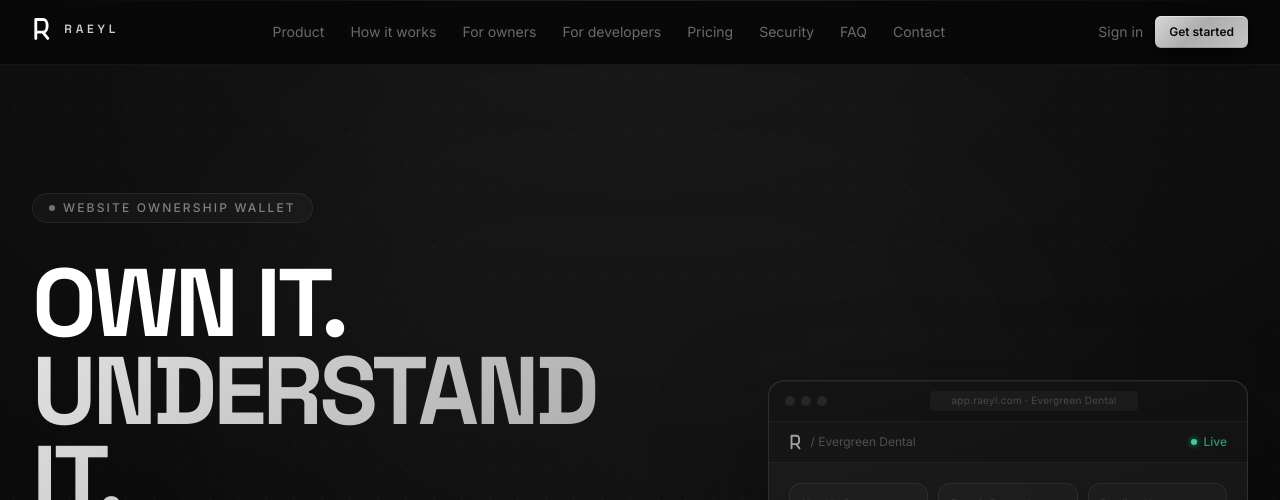
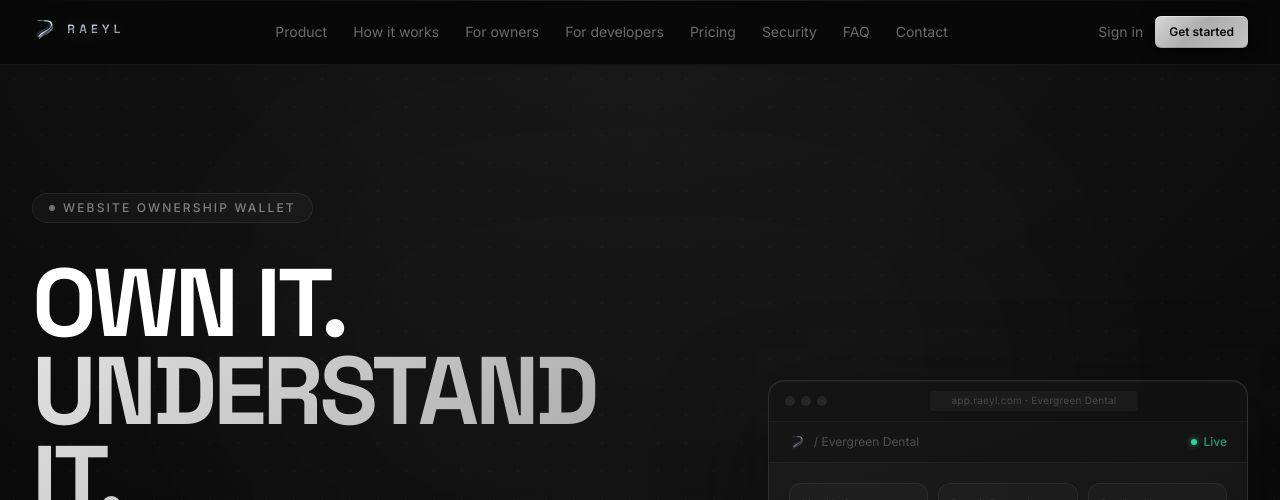
Before and after one commit to jvliondev/RAEYL, a Next.js app: page / in a window 1280 px wide. Shown: the top 500 px of the page. Built offline with nearby package versions, Linux system fonts and the light colour scheme.

Commit message:
Polish brand logo and UI card headers

```diff
--- a/app/accept-invite/[token]/page.tsx
+++ b/app/accept-invite/[token]/page.tsx
@@ -3,6 +3,7 @@
 import { acceptInvite } from "@/lib/actions/wallets";
 import { Button } from "@/components/ui/button";
 import { Card, CardContent, CardDescription, CardHeader, CardTitle } from "@/components/ui/card";
+import { RaeylLogo } from "@/components/ui/raeyl-logo";
 import { SubmitButton } from "@/components/ui/submit-button";
 import { getInvitePreview } from "@/lib/data/invites";
 import { formatDate } from "@/lib/utils";
@@ -20,7 +21,7 @@
     <main className="flex min-h-screen items-center justify-center px-4 py-10">
       <Card className="w-full max-w-2xl">
         <CardHeader className="block space-y-2">
-          <div className="text-sm font-semibold tracking-[0.22em]">RAEYL</div>
+          <RaeylLogo markClassName="h-9" />
           <CardTitle>Accept your website wallet</CardTitle>
           <CardDescription>
             This gives you a clear place to review your website systems, editing paths, billing, and access.
--- a/app/app/partner/page.tsx
+++ b/app/app/partner/page.tsx
@@ -67,8 +67,10 @@
         <div className="grid gap-6 lg:grid-cols-[1.2fr_0.8fr]">
           <Card>
             <CardHeader>
-              <CardTitle>Attributed wallets</CardTitle>
-              <CardDescription>Wallets referred through your partner account.</CardDescription>
+              <div>
+                <CardTitle>Attributed wallets</CardTitle>
+                <CardDescription>Wallets referred through your partner account.</CardDescription>
+              </div>
             </CardHeader>
             <CardContent className="space-y-3">
               {data.referrals.length === 0 ? (
--- a/app/app/settings/preferences/page.tsx
+++ b/app/app/settings/preferences/page.tsx
@@ -31,10 +31,12 @@
 
         <Card>
           <CardHeader>
-            <CardTitle>Display and workflow</CardTitle>
-            <CardDescription>
-              These settings control your personal view — they only affect your account.
-            </CardDescription>
+            <div>
+              <CardTitle>Display and workflow</CardTitle>
+              <CardDescription>
+                These settings control your personal view — they only affect your account.
+              </CardDescription>
+            </div>
           </CardHeader>
           <CardContent>
             <form action={saveUserPreferences} className="space-y-5">
--- a/app/app/wallets/[walletId]/billing/page.tsx
+++ b/app/app/wallets/[walletId]/billing/page.tsx
@@ -209,10 +209,12 @@
 
             <Card>
               <CardHeader>
+                <div>
                   <CardTitle>Invoice history</CardTitle>
                   <CardDescription>
                     Past RAEYL invoices appear here as Stripe events are received.
                   </CardDescription>
+                </div>
               </CardHeader>
               <CardContent className="space-y-3">
                 {invoiceHistory.length ? (
@@ -244,10 +246,12 @@
         <div className="grid gap-6 xl:grid-cols-[0.95fr_1.05fr]">
           <Card>
             <CardHeader>
+              <div>
                 <CardTitle>Renewal timeline</CardTitle>
                 <CardDescription>
                   Keep annual renewals visible so nothing important sneaks up on the owner.
                 </CardDescription>
+              </div>
             </CardHeader>
             <CardContent className="space-y-3">
               {records.filter((record) => record.renewalDate).length ? (
@@ -341,10 +345,12 @@
 
             <Card>
               <CardHeader>
+                <div>
                   <CardTitle>Managed cost records</CardTitle>
                   <CardDescription>
                     Update owner-managed costs, links, and renewal dates without touching provider billing systems.
                   </CardDescription>
+                </div>
               </CardHeader>
               <CardContent className="space-y-4">
                 {records.filter((record) => record.isOwnerManaged).length ? (
--- a/app/get-started/page.tsx
+++ b/app/get-started/page.tsx
@@ -1,4 +1,5 @@
 import { Card, CardContent, CardDescription, CardHeader, CardTitle } from "@/components/ui/card";
+import { RaeylLogo } from "@/components/ui/raeyl-logo";
 import { RegisterForm } from "./register-form";
 
 export default function GetStartedPage() {
@@ -32,7 +33,7 @@
         </Card>
         <Card>
           <CardHeader className="block space-y-2">
-            <div className="text-sm font-semibold tracking-[0.22em]">RAEYL</div>
+            <RaeylLogo markClassName="h-9" />
             <CardTitle>Create your account</CardTitle>
             <CardDescription>
               Start with the developer path. Owner invitations, access, and handoff all happen inside the wallet flow.
--- a/app/sign-in/page.tsx
+++ b/app/sign-in/page.tsx
@@ -2,6 +2,7 @@
 
 import { Button } from "@/components/ui/button";
 import { Card, CardContent, CardDescription, CardHeader, CardTitle } from "@/components/ui/card";
+import { RaeylLogo } from "@/components/ui/raeyl-logo";
 import { loginWithGoogle } from "@/lib/actions/auth";
 import { MagicLinkForm } from "./magic-link-form";
 import { SignInForm } from "./sign-in-form";
@@ -19,9 +20,9 @@
 
   return (
     <main className="flex min-h-screen items-center justify-center px-4 py-10">
-      <Card className="w-full max-w-md">
+        <Card className="w-full max-w-md">
         <CardHeader className="block space-y-2">
-          <div className="text-sm font-semibold tracking-[0.22em]">RAEYL</div>
+          <RaeylLogo markClassName="h-9" />
           <CardTitle>Sign in to your wallet</CardTitle>
           <CardDescription>
             Open your website control center to review connected tools, costs, access, and the right next step.
--- a/components/app/action-card.tsx
+++ b/components/app/action-card.tsx
@@ -12,7 +12,7 @@
 }) {
   return (
     <Link href={href} className="group flex h-full">
-      <div className="relative h-full overflow-hidden rounded-xl border border-white/[0.07] bg-gradient-to-b from-[#141414] to-[#0d0d0d] p-4 transition-all duration-200 group-hover:-translate-y-0.5 group-hover:border-white/[0.13] group-hover:shadow-[0_12px_40px_rgba(0,0,0,0.5)]">
+      <div className="relative flex h-full w-full flex-col overflow-hidden rounded-xl border border-white/[0.07] bg-gradient-to-b from-[#141414] to-[#0d0d0d] p-4 transition-all duration-200 group-hover:-translate-y-0.5 group-hover:border-white/[0.13] group-hover:shadow-[0_12px_40px_rgba(0,0,0,0.5)]">
         <div className="absolute inset-x-0 top-0 h-px bg-gradient-to-r from-transparent via-white/[0.07] to-transparent" />
         <div className="flex items-start justify-between gap-3">
           <div className="space-y-1 min-w-0">
--- a/components/ui/raeyl-logo.tsx
+++ b/components/ui/raeyl-logo.tsx
@@ -1,26 +1,80 @@
 import { cn } from "@/lib/utils";
 
-/**
- * RaeylMark — minimal geometric R mark.
- * Single-weight monoline stroke, clean round caps.
- * No gradients, no chrome simulation — just a confident letterform.
- */
 export function RaeylMark({ className }: { className?: string }) {
   return (
     <svg
-      viewBox="0 0 64 76"
+      viewBox="0 0 118 112"
       fill="none"
       xmlns="http://www.w3.org/2000/svg"
       className={cn("h-8 w-auto", className)}
       aria-hidden="true"
     >
+      <defs>
+        <linearGradient id="raeyl-rail-base" x1="22" y1="18" x2="91" y2="82" gradientUnits="userSpaceOnUse">
+          <stop offset="0" stopColor="#f5f7fb" />
+          <stop offset="0.16" stopColor="#aab0bc" />
+          <stop offset="0.34" stopColor="#3f4653" />
+          <stop offset="0.56" stopColor="#f8fafc" />
+          <stop offset="0.76" stopColor="#434a57" />
+          <stop offset="1" stopColor="#d7dde7" />
+        </linearGradient>
+        <linearGradient id="raeyl-rail-shadow" x1="28" y1="24" x2="96" y2="84" gradientUnits="userSpaceOnUse">
+          <stop offset="0" stopColor="#0b0f17" />
+          <stop offset="0.45" stopColor="#2a3140" />
+          <stop offset="1" stopColor="#06080d" />
+        </linearGradient>
+        <linearGradient id="raeyl-rail-highlight" x1="44" y1="23" x2="68" y2="76" gradientUnits="userSpaceOnUse">
+          <stop offset="0" stopColor="#ffffff" stopOpacity="0.95" />
+          <stop offset="0.45" stopColor="#f5f7fb" stopOpacity="0.9" />
+          <stop offset="1" stopColor="#c1c9d6" stopOpacity="0.25" />
+        </linearGradient>
+        <filter id="raeyl-rail-glow" x="0" y="0" width="118" height="112" filterUnits="userSpaceOnUse">
+          <feGaussianBlur stdDeviation="5" result="blur" />
+          <feColorMatrix
+            in="blur"
+            type="matrix"
+            values="1 0 0 0 0
+                    0 1 0 0 0
+                    0 0 1 0 0
+                    0 0 0 .18 0"
+          />
+        </filter>
+      </defs>
+
+      <g filter="url(#raeyl-rail-glow)">
+        <path
+          d="M31 21H66C85 21 95 34 91 48C88 58 79 63 69 66L48 73C39 76 33 82 30 91H21C24 77 31 67 43 61L65 52C72 49 77 45 79 39C82 30 76 24 62 24H31V21Z"
+          fill="#dfe5ef"
+        />
+      </g>
+
       <path
-        d="M 12 68 L 12 8 L 36 8 C 52 8 52 48 36 48 L 12 48 M 34 48 L 50 68"
-        stroke="white"
-        strokeWidth="9"
+        d="M29 18H67C88 18 99 31 95 47C92 58 83 65 71 68L50 75C41 78 35 84 31 93H21C24 79 32 69 44 63L66 54C74 51 80 47 83 40C87 29 79 21 63 21H29V18Z"
+        fill="url(#raeyl-rail-shadow)"
+      />
+      <path
+        d="M26 15H65C86 15 99 27 98 44C97 56 90 66 76 73L58 82C50 86 44 92 39 97L29 93C33 85 41 76 50 71L69 61C81 54 87 47 88 39C90 28 82 18 64 18H26V15Z"
+        fill="url(#raeyl-rail-base)"
+      />
+      <path
+        d="M59 18H65C84 18 93 29 90 41C88 50 82 57 68 64L50 73C42 77 36 83 32 90"
+        stroke="url(#raeyl-rail-highlight)"
+        strokeWidth="4.4"
         strokeLinecap="round"
-        strokeLinejoin="round"
-        fill="none"
+      />
+      <path
+        d="M83 24C95 30 99 42 94 54C91 62 85 69 75 75L56 86C47 91 40 96 34 101"
+        stroke="url(#raeyl-rail-base)"
+        strokeWidth="3.6"
+        strokeLinecap="round"
+        opacity="0.95"
+      />
+      <path
+        d="M77 26C87 32 90 41 86 51C83 58 77 64 67 70L47 81C40 85 34 91 29 97"
+        stroke="url(#raeyl-rail-shadow)"
+        strokeWidth="2.2"
+        strokeLinecap="round"
+        opacity="0.9"
       />
     </svg>
   );
@@ -34,10 +88,10 @@
   markClassName?: string;
 }) {
   return (
-    <span className={cn("inline-flex items-center gap-3", className)}>
-      <RaeylMark className={cn("h-7 w-auto flex-shrink-0", markClassName)} />
+    <span className={cn("inline-flex items-center gap-2.5", className)}>
+      <RaeylMark className={cn("h-8 w-auto flex-shrink-0", markClassName)} />
       <span
-        className="text-[12px] font-semibold tracking-[0.32em] text-white/80"
+        className="bg-[linear-gradient(180deg,#f8fafc_0%,#d2d8e2_28%,#7f8797_60%,#f8fafc_100%)] bg-clip-text text-[12px] font-semibold tracking-[0.36em] text-transparent drop-shadow-[0_1px_8px_rgba(255,255,255,0.16)]"
         style={{ fontFamily: "var(--font-display), var(--font-inter), system-ui" }}
       >
         RAEYL
```
Also changed, not shown: app/app/wallets/[walletId]/access/invite/page.tsx (+7 -5 lines), app/app/wallets/[walletId]/access/page.tsx (+6 -4 lines), app/app/wallets/[walletId]/access/transfer/page.tsx (+7 -5 lines), app/app/wallets/[walletId]/page.tsx (+6 -4 lines), 1 other file (tests, documents, lock files or other folders). Lines whose indentation alone changed are shown as unchanged.
